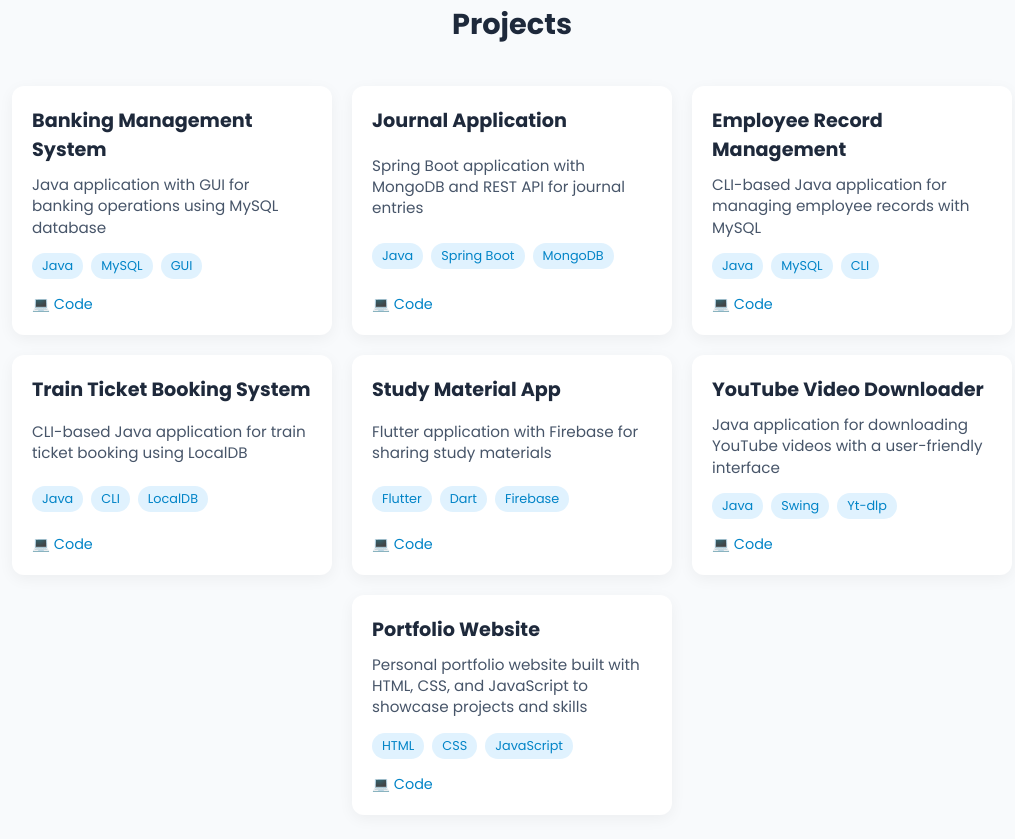
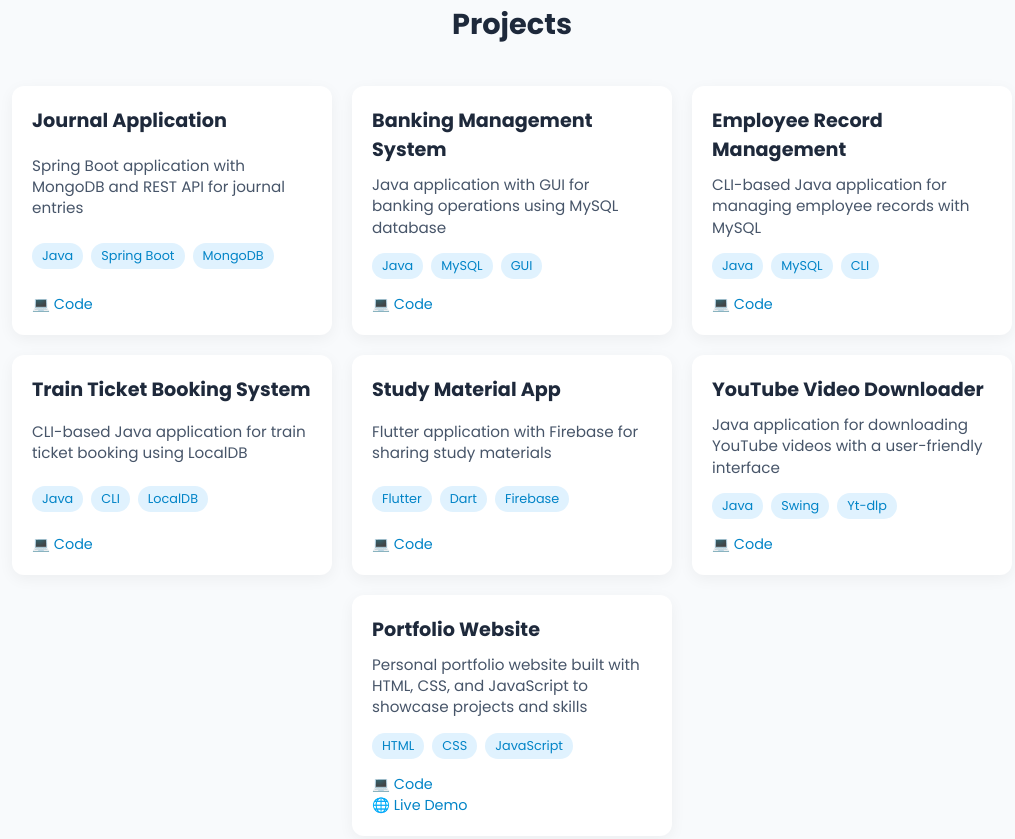
Before and after one commit to dipakborkhatariya24/dipak-portfolio, a plain HTML site: page index.html in a window 1280 px wide. Shown: the part 3204-4043 px from the top of the page, without its empty margins (128-1143 px from the left). Drawn offline with nearby package versions, Linux system fonts and the light colour scheme.

Commit message:
update project link

```diff
--- a/index.html
+++ b/index.html
@@ -245,17 +245,19 @@
         <h2 class="section-title">Projects</h2>
         <div class="projects-grid">
             <div class="project-card">
+                <h3>Journal Application</h3>
+                <p>Spring Boot application with MongoDB and REST API for journal entries</p>
+                <div class="tags"><span>Java</span><span>Spring Boot</span><span>MongoDB</span></div><a
+                    href="https://github.com/dipakborkhatariya24/journalApp" class="code-link">💻 Code</a>
+            </div>
+
+            <div class="project-card">
                 <h3>Banking Management System</h3>
                 <p>Java application with GUI for banking operations using MySQL database</p>
                 <div class="tags"><span>Java</span><span>MySQL</span><span>GUI</span></div><a
                     href="https://github.com/dipakborkhatariya24/Automated-Teller-Machine" class="code-link">💻 Code</a>
             </div>
-            <div class="project-card">
-                <h3>Journal Application</h3>
-                <p>Spring Boot application with MongoDB and REST API for journal entries</p>
-                <div class="tags"><span>Java</span><span>Spring Boot</span><span>MongoDB</span></div><a
-                    href="https://github.com/dipakborkhatariya24/journalApp" class="code-link">💻 Code</a>
-            </div>
+
             <div class="project-card">
                 <h3>Employee Record Management</h3>
                 <p>CLI-based Java application for managing employee records with MySQL</p>
@@ -287,6 +289,7 @@
                 <p>Personal portfolio website built with HTML, CSS, and JavaScript to showcase projects and skills</p>
                 <div class="tags"><span>HTML</span><span>CSS</span><span>JavaScript</span></div>
                 <a href="https://github.com/dipakborkhatariya24/dipak-portfolio" class="code-link">💻 Code</a>
+                <a href="https://dipak-borkhatariya-portfolio.netlify.app/" class="code-link" target="_blank">🌐 Live Demo</a>
             </div>
         </div>
     </section>
```
